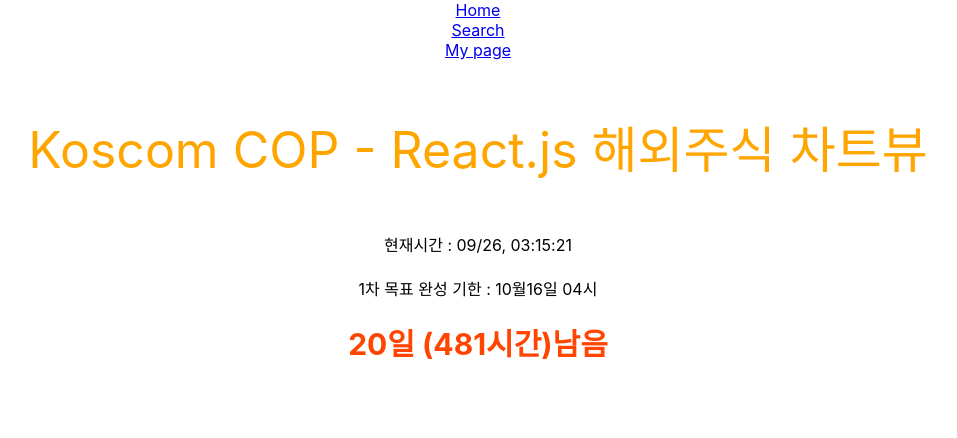
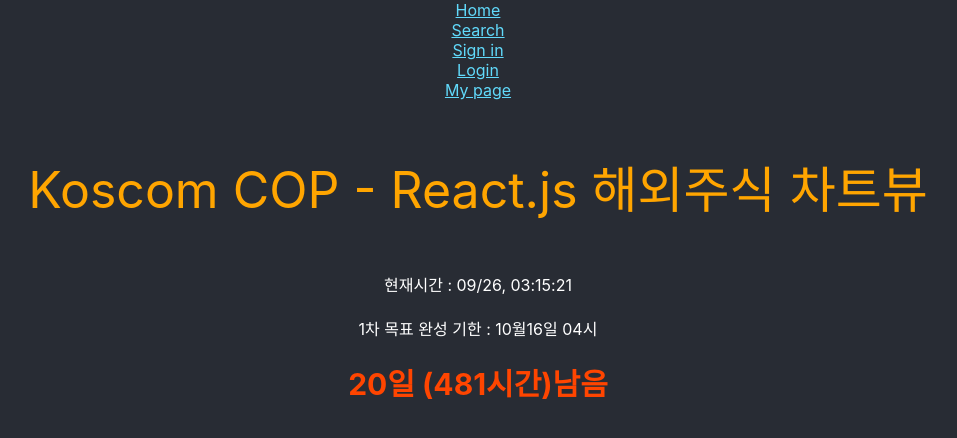
Before and after one commit to desperado9371/stockchart_react, a React (Create React App) app: page / in a window 1280 px wide. Shown: the top 438 px of the page, without its empty margins (162-1119 px from the left). Built offline with nearby package versions, Linux system fonts and the light colour scheme; no server answers.

Commit message:
add scss to each component

```diff
--- a/src/components/App.js
+++ b/src/components/App.js
@@ -1,51 +1,53 @@
 import React, { useState, useEffect } from 'react';
 import { BrowserRouter, Route, Link} from 'react-router-dom';
-import logo from './logo.png';
 import './App.scss';
-import TimerTick from './TimerTick';
-import TVwidget from './TVwidget';
 import Home from './Home';
 import Search from './Search';
 import Mypage from './Mypage';
+import Login from './Login';
+import Signin from './Signin';
 
 function App() {
-  const [isAnimate, setIsAnimate] = useState(false);
+  // const [isAnimate, setIsAnimate] = useState(false);
+  // const [price, setPrice] = useState();
+  // const [date, setDate] = useState();
 
-  const [price, setPrice] = useState();
-  const [date, setDate] = useState();
-
-  console.log('hi');
-
-  const token = 'pk_4effe5982f974a4ea7d00b3be33ae72e';
-
-  useEffect(() => {
-    fetch(`https://cloud.iexapis.com/stable/stock/aapl/chart/5d?token=${token}`, {
-      method: 'GET',
-    })
-      .then((res) => res.json())
-      .then((response) => {
-        console.log(response);
-        setPrice(response[4]['close']);
-        setDate(response[4]['date']);
-      })
-      .catch((error) => console.log(error));
-  }, []);
+  // const token = 'pk_4effe5982f974a4ea7d00b3be33ae72e';
+  // useEffect(() => {
+  //   fetch(`https://cloud.iexapis.com/stable/stock/aapl/chart/5d?token=${token}`, {
+  //     method: 'GET',
+  //   })
+  //     .then((res) => res.json())
+  //     .then((response) => {
+  //       console.log(response);
+  //       setPrice(response[4]['close']);
+  //       setDate(response[4]['date']);
+  //     })
+  //     .catch((error) => console.log(error));
+  // }, []);
 
   return (
     <div className="App">
       <BrowserRouter>
       <div className="Navbar">
-        <Link to="/">Home</Link>
+        <Link className="App-link" to="/">Home</Link>
         <br/>
-        <Link to="/search">Search</Link>
+        <Link className="App-link" to="/search">Search</Link>
         <br/>
-        <Link to="/mypage">My page</Link>
+        <Link className="App-link" to="/signin">Sign in</Link>
         <br/>
-
+        <Link className="App-link" to="/login">Login</Link>
+        <br/>
+        <Link className="App-link" to="/mypage">My page</Link>
+        <br/>
+      </div>
+      <body>
         <Route exact path="/" component={Home} />
         <Route path="/search" component={Search} />
+        <Route path="/signin" component={Signin} />
+        <Route path="/login" component={Login} />
         <Route path="/mypage" component={Mypage} />
-      </div>
+      </body>
       </BrowserRouter>
     </div>
   );
--- a/src/components/App.scss
+++ b/src/components/App.scss
@@ -44,3 +44,8 @@
     background-color: #282c34;
     color: white;
 }
+
+.Navbar {
+    background-color : #282c34;
+    color: white;
+}
--- a/src/components/Home.jsx
+++ b/src/components/Home.jsx
@@ -1,12 +1,15 @@
 import React, { useState } from 'react';
 import TimerTick from './TimerTick';
+import './Home.scss';
 const Home = () =>{
     const [isAnimate, setIsAnimate] = useState(false);
 
     return(
         <div>
-        <p style={{ color: 'orange', fontSize: '50px' }}>Koscom COP - React.js 해외주식 차트뷰</p>
-        <TimerTick expiredTime={'2020-10-16T13:00:00+09:00'} isClicked={isAnimate} />
+            <body>
+                <p style={{ color: 'orange', fontSize: '50px' }}>Koscom COP - React.js 해외주식 차트뷰</p>
+                <TimerTick expiredTime={'2020-10-16T13:00:00+09:00'} isClicked={isAnimate} />
+            </body>
         </div>
     );
 };
--- /dev/null
+++ b/src/components/Home.scss
@@ -0,0 +1,4 @@
+body{
+    background-color: #282c34;
+    color : white;
+}
--- /dev/null
+++ b/src/components/Login.jsx
@@ -0,0 +1,12 @@
+import React from 'react';
+
+const Login = () => {
+
+    return (
+        <div>
+            <h1>Login Page</h1>
+        </div>
+    );
+};
+
+export default Login;
--- /dev/null
+++ b/src/components/Signin.jsx
@@ -0,0 +1,12 @@
+import React from 'react';
+
+const Signin = () => {
+
+    return (
+        <div>
+            <h1>Signin Page</h1>
+        </div>
+    );
+};
+
+export default Signin;
--- a/src/components/TVwidget.jsx
+++ b/src/components/TVwidget.jsx
@@ -9,10 +9,10 @@
         theme={Themes.DARK}
         locale="kr"
         details="true"
-        studies={['MACD@tv-basicstudies', 'StochasticRSI@tv-basicstudies']}
+        studies={['MACD@tv-basicstudies']}
         watchlist={['AAPL', 'TSLA', 'GOOG', 'MSFT']}
         width="relative"
-        height="1200"
+        height="800"
       />
     );
 };
```
Also changed, not shown: src/components/Login.scss (added), src/components/Mypage.scss (added), src/components/Search.scss (added), src/components/Signin.scss (added).
